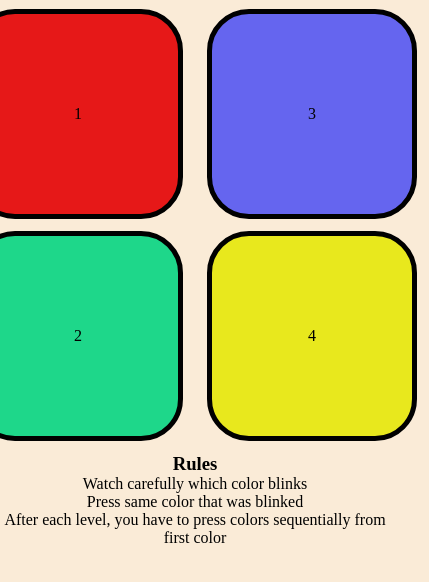
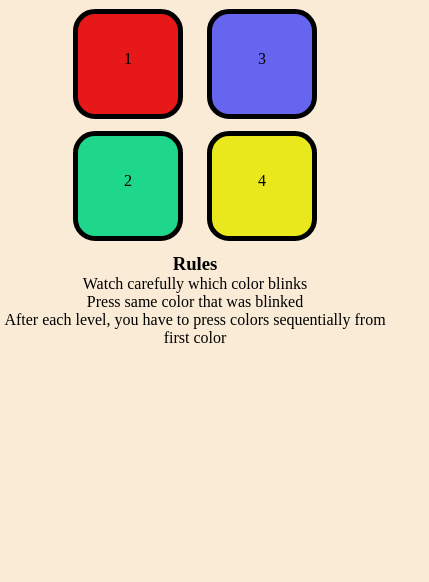
Before and after one commit to Om-Raja/Full-Stack-Development, a website: page Day-24-JS-Mini-Project/simonSays.html in a window 390 px wide. Shown: the part 98-680 px from the top of the page, 429 px wide, since content can reach past the window. Drawn offline with Linux system fonts and the light colour scheme.

Commit message:
Made responsive for mobile screen

```diff
--- a/Day-24-JS-Mini-Project/simonSays.css
+++ b/Day-24-JS-Mini-Project/simonSays.css
@@ -54,3 +54,14 @@ h1, h4{
 #rules{
     text-align: center;
 }
+
+@media(max-width: 400px){
+    .button{
+        width: 100px;
+        height: 100px;
+        border: 5px solid black;
+        border-radius: 20%;
+        margin: 12px;
+        line-height: 90px;
+    }
+}
```
